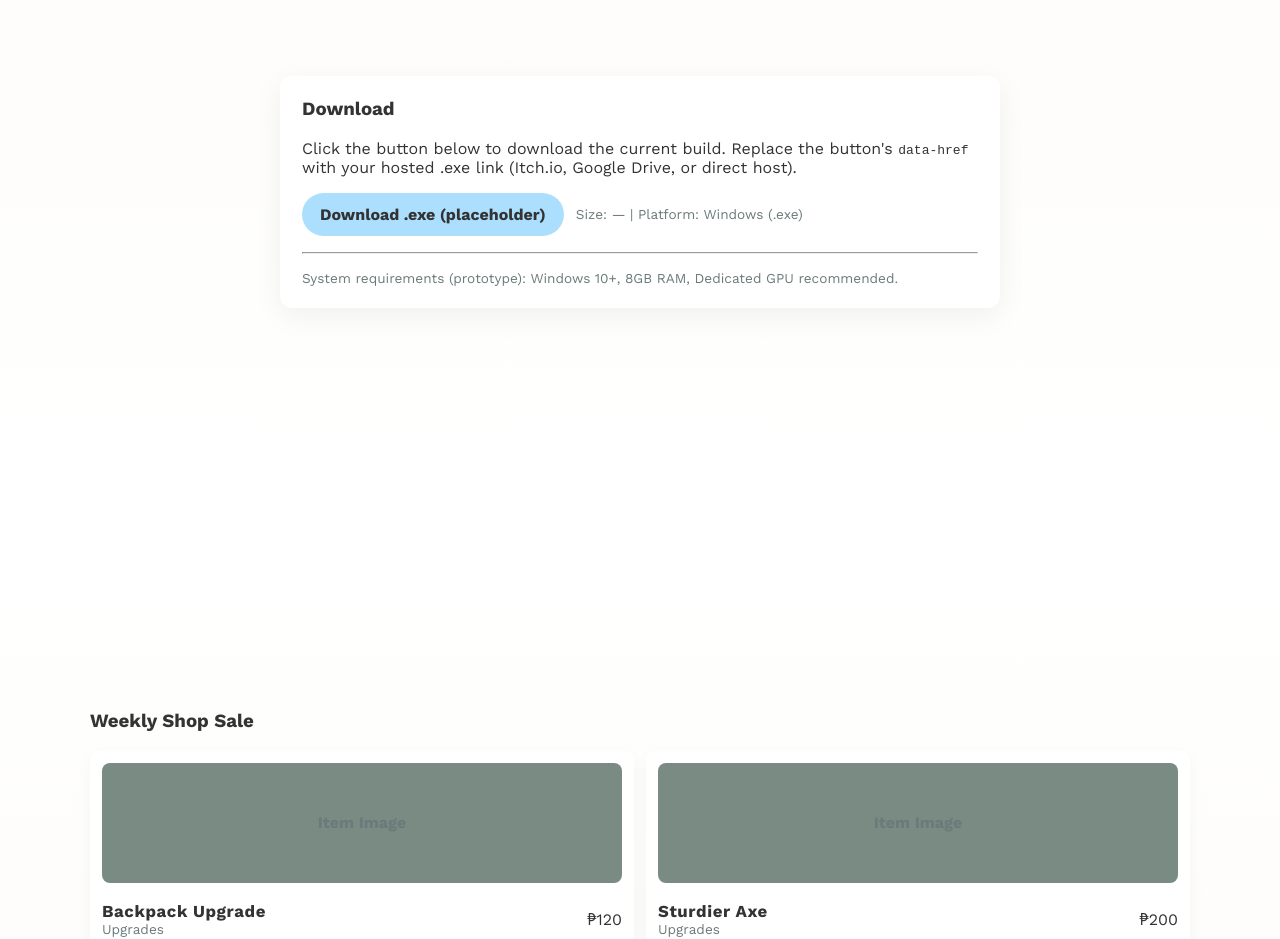
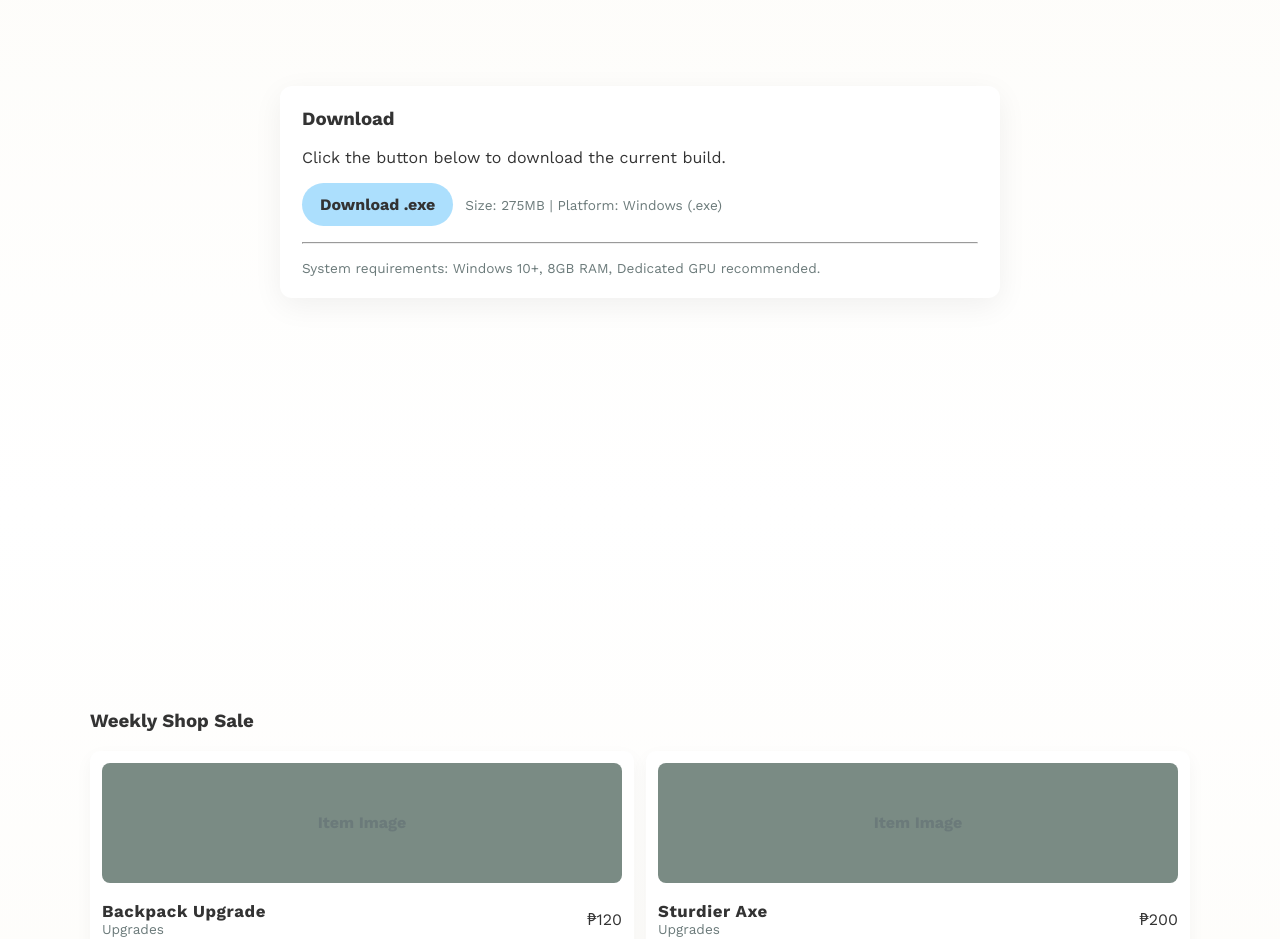
Before and after one commit to bthncstcaps-star/BTH, a plain HTML site: page landing-page.html in a window 1280 px wide. Shown: the part 1540-2479 px from the top of the page. Drawn offline with nearby package versions, Linux system fonts and the light colour scheme.

Commit message:
Update landing-page.html

```diff
--- a/landing-page.html
+++ b/landing-page.html
@@ -112,13 +112,13 @@
   <section id="download">
     <div class="download-card">
       <h3>Download</h3>
-      <p>Click the button below to download the current build. Replace the button's <code>data-href</code> with your hosted .exe link (Itch.io, Google Drive, or direct host).</p>
+      <p>Click the button below to download the current build.  </p>
       <div style="display:flex;gap:12px;margin-top:14px;align-items:center">
-        <a class="btn btn-primary" id="download-button" data-href="#">Download .exe (placeholder)</a>
-        <div class="small-muted">Size: — | Platform: Windows (.exe)</div>
+        <a class="btn btn-primary" id="download-button" data-href="https://github.com/bthncstcaps-star/BTH/releases/download/v1.0/Beyond.The.Horizon.Cloud.+.Simple.presentation.exe">Download .exe</a>
+        <div class="small-muted">Size: 275MB | Platform: Windows (.exe)</div>
       </div>
       <hr style="margin:16px 0">
-      <div class="small-muted">System requirements (prototype): Windows 10+, 8GB RAM, Dedicated GPU recommended.</div>
+      <div class="small-muted">System requirements: Windows 10+, 8GB RAM, Dedicated GPU recommended.</div>
     </div>
   </section>
 
```
